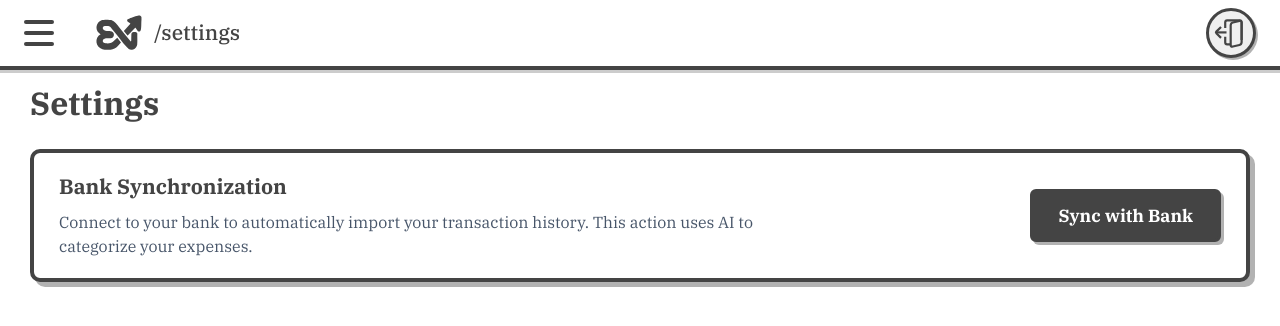
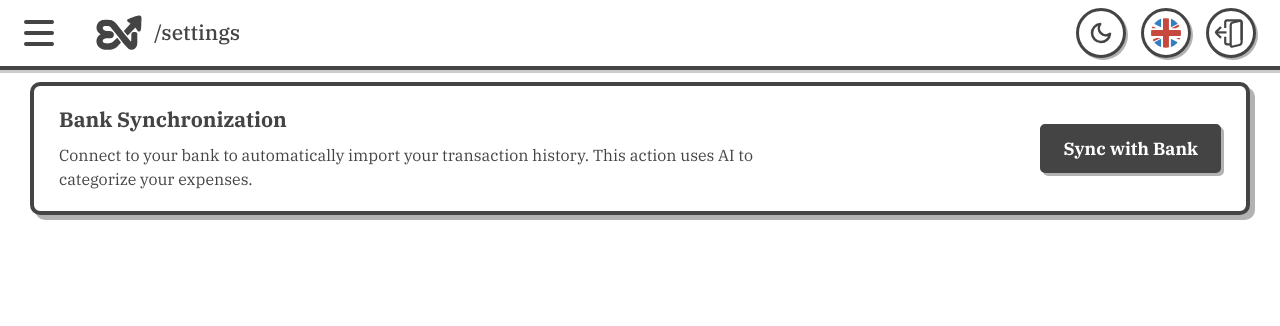
Before and after one commit to costiz7/EcoNomos, a React (Vite) app in the folder client/: page /settings in a window 1280 px wide. Shown: the top 326 px of the page. Built offline with nearby package versions, Linux system fonts and the light colour scheme; sample sign-in values are in the browser's storage.

Commit message:
Implemented dark mode and some scaled settings page

```diff
--- a/client/src/LanguageSwitcher/LanguageSwitcher.jsx
+++ b/client/src/LanguageSwitcher/LanguageSwitcher.jsx
@@ -23,7 +23,7 @@ function LanguageSwitcher({ className }) {
         if (token && loggedInUser) {
             try {
                 const response = await fetch(`${import.meta.env.VITE_API_URL}/api/user`, {
-                    method: 'PUT',
+                    method: 'PATCH',
                     headers: {
                         'Content-Type': 'application/json',
                         'token': token
--- a/client/src/MainLayout/MainLayout.css
+++ b/client/src/MainLayout/MainLayout.css
@@ -37,6 +37,12 @@
     margin: 0;
     font-size: 1.3rem;
     font-weight: 500;
+}
+
+.topbar-right-side {
+    position: relative;
+    display: flex;
+    gap: 15px;
 }
 
 .hamburger-menu {
@@ -157,6 +163,7 @@
 
     border: solid 3px var(--black-color);
     border-radius: 50px;
+    background-color: var(--white-color);
     box-shadow: 2px 2px 0px rgba(0, 0, 0, 0.3);
     cursor: pointer;
     transition: all 200ms ease-out;
--- a/client/src/MainLayout/MainLayout.jsx
+++ b/client/src/MainLayout/MainLayout.jsx
@@ -3,6 +3,8 @@ import { useNavigate } from "react-router-dom";
 import { Outlet, useLocation, Link } from "react-router-dom";
 import { useLanguage } from "../context/LanguageContext";
 import './MainLayout.css';
+import LanguageSwitcher from "../LanguageSwitcher/LanguageSwitcher";
+import ThemeSwitcher from "../ThemeSwitcher/ThemeSwitcher";
 import LogoIcon from "../Icons/LogoIcon";
 import DashboardIcon from "../Icons/DashboardIcon";
 import TransactionsIcon from "../Icons/TransactionsIcon";
@@ -81,6 +83,8 @@ function MainLayout() {
                     </div>
                 </div>
                 <div className="topbar-right-side">
+                    <ThemeSwitcher />
+                    <LanguageSwitcher />
                     <button onClick={logoutHandle} className="logoutBtn">
                         <LogoutIcon className="logout-icon" />
                     </button>
--- a/client/src/SettingsContent/SettingsContent.css
+++ b/client/src/SettingsContent/SettingsContent.css
@@ -5,13 +5,6 @@
     flex-direction: column;
     gap: 25px;
     width: 100%;
-}
-
-.settings-header > h2 {
-    font-size: 2rem;
-    font-weight: 900;
-    color: var(--black-color);
-    margin: 0;
 }
 
 /* Base Settings Card */
@@ -25,14 +18,13 @@
     display: flex;
     justify-content: space-between;
     align-items: center;
-    gap: 20px;
+    gap: 40px;
     width: 100%;
     flex-wrap: wrap;
 }
 
 .settings-card-info {
     flex: 2;
-    min-width: 250px;
 }
 
 .settings-card-info > h3 {
@@ -44,7 +36,7 @@
 
 .settings-card-info > p {
     margin: 0;
-    color: #475569;
+    color: var(--black-color);
     font-size: 1rem;
     line-height: 1.5;
 }
@@ -56,16 +48,15 @@
     min-width: 150px;
 }
 
-/* Sync Button */
 .sync-btn {
-    padding: 12px 25px;
+    padding: 10px 20px;
     background-color: var(--black-color);
     color: var(--white-color);
     font-family: inherit;
     font-size: 1.1rem;
     font-weight: bold;
     border: 3px solid var(--black-color);
-    border-radius: 6px;
+    border-radius: 5px;
     cursor: pointer;
     box-shadow: 3px 3px 0px rgba(0, 0, 0, 0.3);
     transition: 200ms ease;
@@ -73,8 +64,7 @@
 }
 
 .sync-btn:not(:disabled):hover {
-    background-color: var(--white-color);
-    color: var(--black-color);
+    filter: brightness(0.6);
 }
 
 .sync-btn.synced {
@@ -86,7 +76,6 @@
     opacity: 0.8;
 }
 
-/* === MODAL OVERLAY & TIMED CSS TRANSITIONS === */
 .sync-modal-overlay {
     position: fixed;
     top: 0;
@@ -98,12 +87,10 @@
     align-items: center;
     z-index: 9999;
 
-    /* Overlay fluid ease-in entry transition */
     animation: fadeInModalOverlay 0.4s ease forwards;
 }
 
 .sync-modal-overlay.closing {
-    /* Overlay fluid fade out escape window transition */
     animation: fadeOutModalOverlay 0.4s ease forwards;
 }
 
@@ -118,16 +105,13 @@
     text-align: center;
     display: flex;
     flex-direction: column;
-    gap: 20px;
+    gap: 30px;
 
-    /* Smashes card from bottom-up on entry with a slight neubrutalist bounce */
-    animation: slideInUpModal 0.4s cubic-bezier(0.175, 0.885, 0.32, 1.15) forwards;
+    animation: slideInUpModal 0.4s forwards;
 }
 
-/* Nested target selector to trigger the exit animation on the card when closing state maps */
 .sync-modal-overlay.closing .sync-modal-card {
-    /* Launches the card vertically upwards into space with high acceleration easing */
-    animation: slideOutUpModal 0.4s cubic-bezier(0.6, -0.28, 0.735, 0.045) forwards;
+    animation: slideOutUpModal 0.4s forwards;
 }
 
 .sync-modal-card > h3 {
@@ -139,13 +123,13 @@
 .sync-modal-card > p {
     margin: 0;
     font-size: 1.05rem;
-    color: #475569;
+    color: var(--black-color);
 }
 
 .sync-modal-actions {
     display: flex;
     justify-content: center;
-    gap: 15px;
+    gap: 30px;
     margin-top: 10px;
 }
 
@@ -168,19 +152,18 @@
 }
 
 .modal-btn-no:hover {
-    background-color: #f1f5f9;
+    filter: brightness(0.7);
 }
 
 .modal-btn-yes {
-    background-color: var(--red-color);
-    color: var(--black-color);
+    background-color: var(--black-color);
+    color: var(--white-color);
 }
 
 .modal-btn-yes:hover {
-    filter: brightness(0.9);
+    filter: brightness(0.6);
 }
 
-/* === TIMELINE KEYFRAMES ANIMATIONS === */
 @keyframes fadeInModalOverlay {
     from {
         background-color: rgba(0, 0, 0, 0);
--- a/client/src/SettingsContent/SettingsContent.jsx
+++ b/client/src/SettingsContent/SettingsContent.jsx
@@ -7,49 +7,50 @@ function SettingsContent() {
     const { t } = useLanguage();
     const { setIsLoading } = useLoading();
 
-    // 1. Get user from local storage
     const [user, setUser] = useState(() => {
         const storedUser = localStorage.getItem("user");
         return storedUser ? JSON.parse(storedUser) : null;
     });
 
-    // 2. States to handle entry and exit modal lifecycle transitions smoothly
-    const [isModalOpen, setIsModalOpen] = useState(false);
+    const [activeModal, setActiveModal] = useState(null);
     const [isClosing, setIsClosing] = useState(false);
 
-    // 3. Trigger initial opening states
-    const handleOpenModal = () => {
+    const openModal = (modalId) => {
         setIsClosing(false);
-        setIsModalOpen(true);
+        setActiveModal(modalId);
     };
 
-    // 4. Trigger closing animation first, then unmount modal after it flies up (400ms)
-    const handleCloseModal = () => {
+    const closeModal = () => {
         setIsClosing(true);
         setTimeout(() => {
-            setIsModalOpen(false);
+            setActiveModal(null);
             setIsClosing(false);
-        }, 400); // 400ms matches the slideOutUp CSS animation duration
+        }, 400);
     };
 
-    // 5. Function to execute sync after waiting for the slide-out animation to finish
-    const handleConfirmSync = () => {
+    const executeAction = (actionCallback) => {
         setIsClosing(true);
 
-        // Wait exactly 400ms for the modal card to fly up off-screen before starting loading state
         setTimeout(async () => {
-            setIsModalOpen(false);
+            setActiveModal(null);
             setIsClosing(false);
-            setIsLoading(true); // Global loading screen takes over flawlessly here
+            setIsLoading(true);
 
             try {
+                await actionCallback();
+            } catch (error) {
+                console.error("Action failed:", error);
+            } finally {
+                setIsLoading(false);
+            }
+        }, 400);
+    };
+
+    const handleBankSync = async () => {
         const token = localStorage.getItem('token');
         const response = await fetch(`${import.meta.env.VITE_API_URL}/api/transactions/import-bank`, {
             method: 'POST',
-                    headers: {
-                        'Content-Type': 'application/json',
-                        'token': token
-                    }
+            headers: { 'Content-Type': 'application/json', 'token': token }
         });
 
         if (response.ok) {
@@ -59,57 +60,51 @@ function SettingsContent() {
         } else {
             console.error("Error during bank synchronization process.");
         }
-            } catch (error) {
-                console.error("Failed to import bank data:", error);
-            } finally {
-                setIsLoading(false); // Remove global loader mask
+    };
+
+    const modalConfigs = {
+        'BANK_SYNC': {
+            title: t('settings.modalTitle'),
+            desc: t('settings.modalDesc'),
+            onConfirm: () => executeAction(handleBankSync)
         }
-        }, 400);
     };
+
+    const currentModal = activeModal ? modalConfigs[activeModal] : null;
 
     return (
         <div className="settings-content-wrapper">
 
-            {/* Header Section */}
-            <div className="settings-header">
-                <h2>{t('settings.pageTitle') || 'Settings'}</h2>
-            </div>
-
-            {/* Bank Synchronization Card */}
             <div className="settings-card">
                 <div className="settings-card-info">
-                    <h3>{t('settings.bankSyncTitle') || 'Bank Synchronization'}</h3>
-                    <p>
-                        {t('settings.bankSyncDesc') || 'Connect to your bank to automatically import your transaction history. This action uses AI to categorize your expenses.'}
-                    </p>
+                    <h3>{t('settings.bankSyncTitle')}</h3>
+                    <p>{t('settings.bankSyncDesc')}</p>
                 </div>
-
                 <div className="settings-card-action">
                     {user?.hasImportedBankData ? (
                         <button className="sync-btn synced" disabled>
-                            {t('settings.syncedBtn') || '✓ Synced & Active'}
+                            {t('settings.syncedBtn')}
                         </button>
                     ) : (
-                        <button className="sync-btn" onClick={handleOpenModal}>
-                            {t('settings.syncBtn') || 'Sync with Bank'}
+                        <button className="sync-btn" onClick={() => openModal('BANK_SYNC')}>
+                            {t('settings.syncBtn')}
                         </button>
                     )}
                 </div>
             </div>
 
-            {/* Confirmation Modal Overlay with dynamic closing trigger class */}
-            {isModalOpen && (
+            {activeModal && currentModal && (
                 <div className={`sync-modal-overlay ${isClosing ? 'closing' : ''}`}>
                     <div className="sync-modal-card">
-                        <h3>{t('settings.modalTitle') || 'Are you sure?'}</h3>
-                        <p>{t('settings.modalDesc') || 'This will import your bank transactions from the last 7 months and activate daily synchronization. Do you want to continue?'}</p>
+                        <h3>{currentModal.title}</h3>
+                        <p>{currentModal.desc}</p>
 
                         <div className="sync-modal-actions">
-                            <button className="modal-btn-no" onClick={handleCloseModal}>
-                                {t('settings.modalNo') || 'No'}
+                            <button className="modal-btn-no" onClick={closeModal}>
+                                {t('settings.modalNo')}
                             </button>
-                            <button className="modal-btn-yes" onClick={handleConfirmSync}>
-                                {t('settings.modalYes') || 'Yes, Sync'}
+                            <button className="modal-btn-yes" onClick={currentModal.onConfirm}>
+                                {t('settings.modalYes')}
                             </button>
                         </div>
                     </div>
--- /dev/null
+++ b/client/src/ThemeSwitcher/ThemeSwitcher.css
@@ -0,0 +1,33 @@
+/* Global variables override for Dark Mode */
+:root.dark-theme {
+    /* Swapping the actual values of your main design tokens globally */
+    --black-color: #ffffff;
+    --white-color: #444444;
+}
+
+/* Button style matching the neobrutalist design system layout */
+.theme-toggle-btn {
+    display: flex;
+    justify-content: center;
+    align-items: center;
+    width: 50px;
+    height: 50px;
+
+    background-color: var(--white-color);
+    color: var(--black-color);
+    border: solid 3px var(--black-color);
+    border-radius: 50px;
+    box-shadow: 2px 2px 0px rgba(0, 0, 0, 0.3);
+    cursor: pointer;
+    transition: all 200ms ease-out;
+}
+
+.theme-toggle-btn:hover {
+    transform: scale(1.1);
+    box-shadow: 4px 4px 0px rgba(0, 0, 0, 0.3);
+}
+
+.theme-toggle-btn svg {
+    width: 24px;
+    height: 24px;
+}
--- /dev/null
+++ b/client/src/ThemeSwitcher/ThemeSwitcher.jsx
@@ -0,0 +1,51 @@
+import { useState, useEffect } from 'react';
+import './ThemeSwitcher.css';
+
+function ThemeSwitcher({ className }) {
+    // Check local storage for existing preference, default to light mode
+    const [isDarkMode, setIsDarkMode] = useState(() => {
+        const savedTheme = localStorage.getItem('app_theme');
+        return savedTheme === 'dark';
+    });
+
+    // Side effect to sync the DOM class and localStorage with the state
+    useEffect(() => {
+        if (isDarkMode) {
+            document.documentElement.classList.add('dark-theme');
+            localStorage.setItem('app_theme', 'dark');
+        } else {
+            document.documentElement.classList.remove('dark-theme');
+            localStorage.setItem('app_theme', 'light');
+        }
+    }, [isDarkMode]);
+
+    const toggleTheme = () => setIsDarkMode(!isDarkMode);
+
+    return (
+        <div className={`theme-switcher-wrapper ${className}`}>
+            <button className="theme-toggle-btn" onClick={toggleTheme}>
+                {isDarkMode ? (
+                    /* Sun Icon - displayed when in dark mode to switch back to light */
+                    <svg width="24" height="24" viewBox="0 0 24 24" fill="none" stroke="currentColor" strokeWidth="2.5" strokeLinecap="round" strokeLinejoin="round">
+                        <circle cx="12" cy="12" r="5"></circle>
+                        <line x1="12" y1="1" x2="12" y2="3"></line>
+                        <line x1="12" y1="21" x2="12" y2="23"></line>
+                        <line x1="4.22" y1="4.22" x2="5.64" y2="5.64"></line>
+                        <line x1="18.36" y1="18.36" x2="19.78" y2="19.78"></line>
+                        <line x1="1" y1="12" x2="3" y2="12"></line>
+                        <line x1="21" y1="12" x2="23" y2="12"></line>
+                        <line x1="4.22" y1="19.22" x2="5.64" y2="17.78"></line>
+                        <line x1="18.36" y1="5.64" x2="19.78" y2="4.22"></line>
+                    </svg>
+                ) : (
+                    /* Moon Icon - displayed when in light mode to switch to dark */
+                    <svg width="24" height="24" viewBox="0 0 24 24" fill="none" stroke="currentColor" strokeWidth="2.5" strokeLinecap="round" strokeLinejoin="round">
+                        <path d="M21 12.79A9 9 0 1 1 11.21 3 7 7 0 0 0 21 12.79z"></path>
+                    </svg>
+                )}
+            </button>
+        </div>
+    );
+}
+
+export default ThemeSwitcher;
--- a/client/src/index.css
+++ b/client/src/index.css
@@ -28,6 +28,15 @@
   padding: 0;
 }
 
+*, *::before, *::after {
+    transition: background-color 200ms ease-out,
+                color 200ms ease-out,
+                border-color 200ms ease-out,
+                fill 200ms ease-out,
+                stroke 200ms ease-out,
+                box-shadow 200ms ease-out;
+}
+
 body {
   min-height: 100vh;
   color: var(--black-color);
--- a/client/src/locales/en.json
+++ b/client/src/locales/en.json
@@ -124,7 +124,7 @@
     "modalTitle": "Are you sure?",
     "modalDesc": "This will import your bank transactions from the last 7 months and activate daily synchronization. Do you want to continue?",
     "modalNo": "No",
-    "modalYes": "Yes, Sync",
+    "modalYes": "Yes",
     "syncSuccess": "Bank data imported successfully!"
   },
   "errors": {
--- a/client/src/locales/ro.json
+++ b/client/src/locales/ro.json
@@ -124,7 +124,7 @@
     "modalTitle": "Ești sigur?",
     "modalDesc": "Această acțiune va importa tranzacțiile tale bancare din ultimele 7 luni și va activa sincronizarea zilnică. Vrei să continui?",
     "modalNo": "Nu",
-    "modalYes": "Da, Sincronizează",
+    "modalYes": "Da",
     "syncSuccess": "Datele bancare au fost importate cu succes!"
   },
   "errors": {
```
Lines whose indentation alone changed are shown as unchanged.
